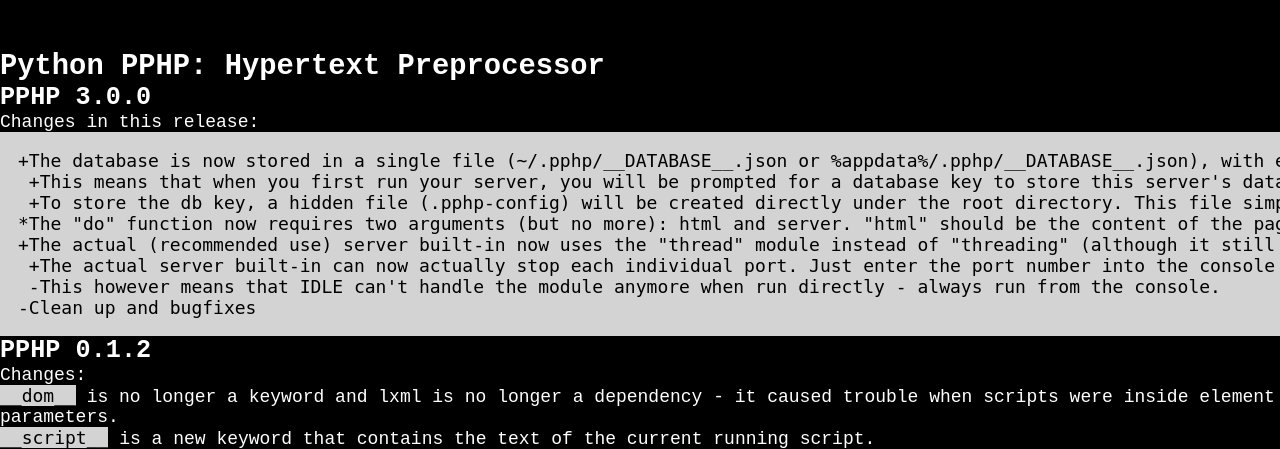
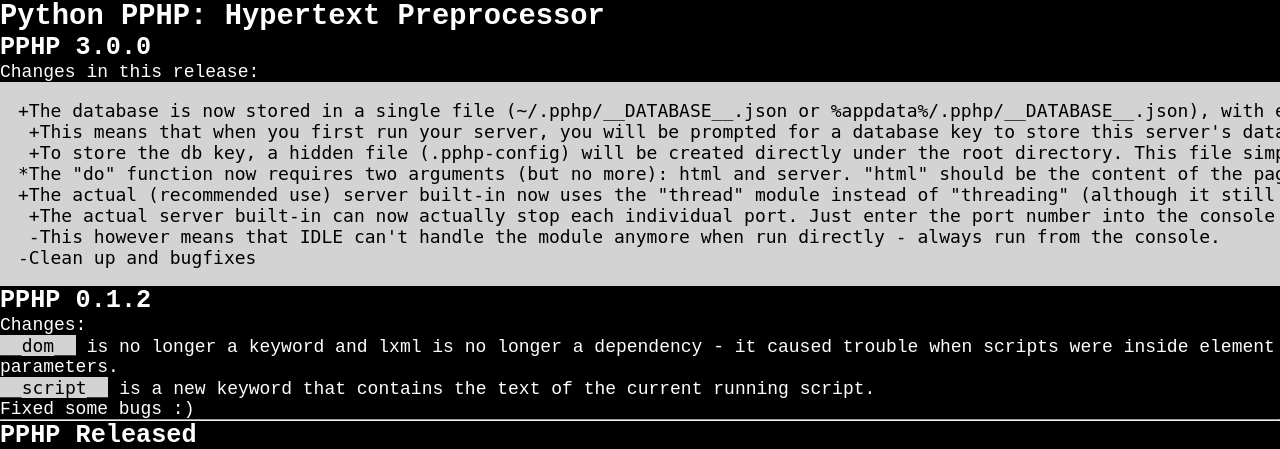
Before and after one commit to Kenny2github/kenny2github.github.io, a PHP site: page /pphp/index.html in a window 1280 px wide. Shown: the top 449 px of the page. Run offline with PHP 8.4, Linux system fonts and the light colour scheme.

Commit message:
remove margin from first heading

```diff
--- a/pphp/stylesheet.css
+++ b/pphp/stylesheet.css
@@ -19,9 +19,7 @@ code {
 	font-family:monospace;
 	border:gray;
 }
-h1#first-heading {
-	margin-top:50px;
-}
+h1#first-heading {}
 h1 {
 	font-size:160%;
 }
```
